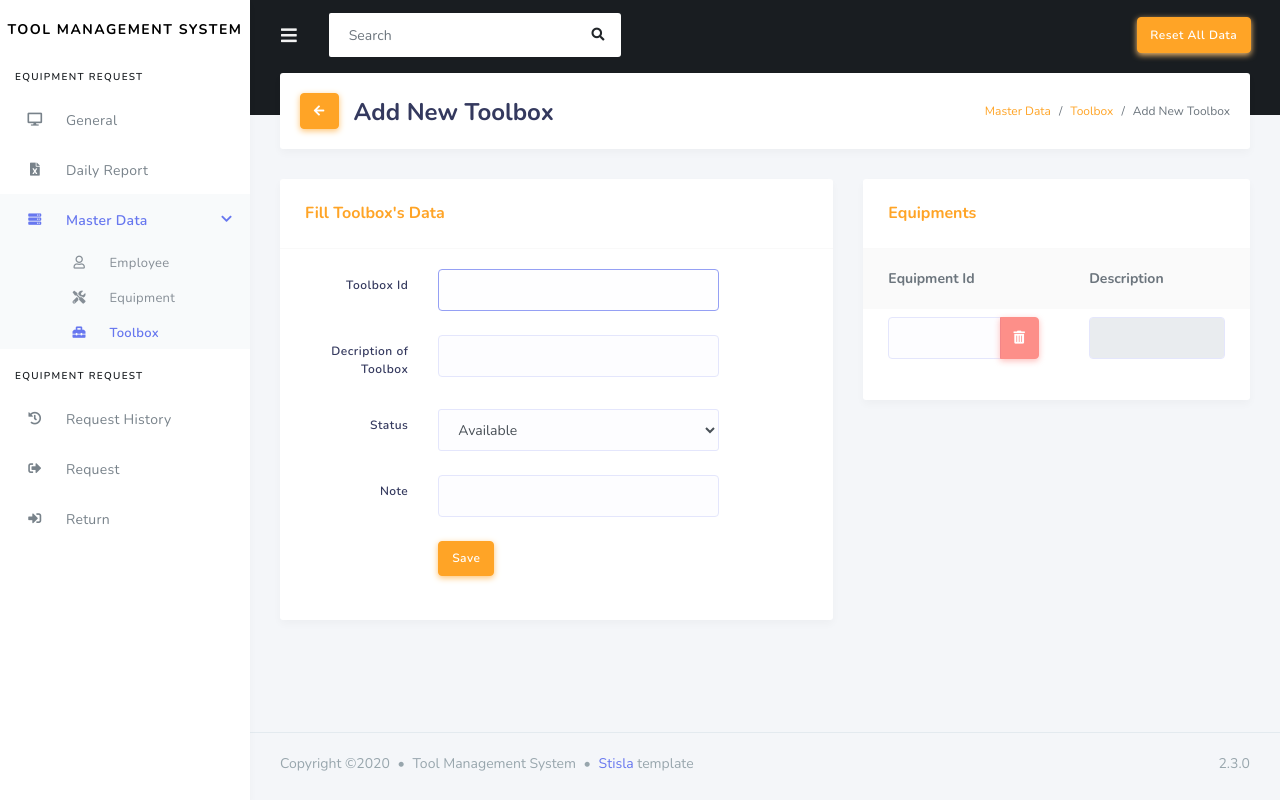
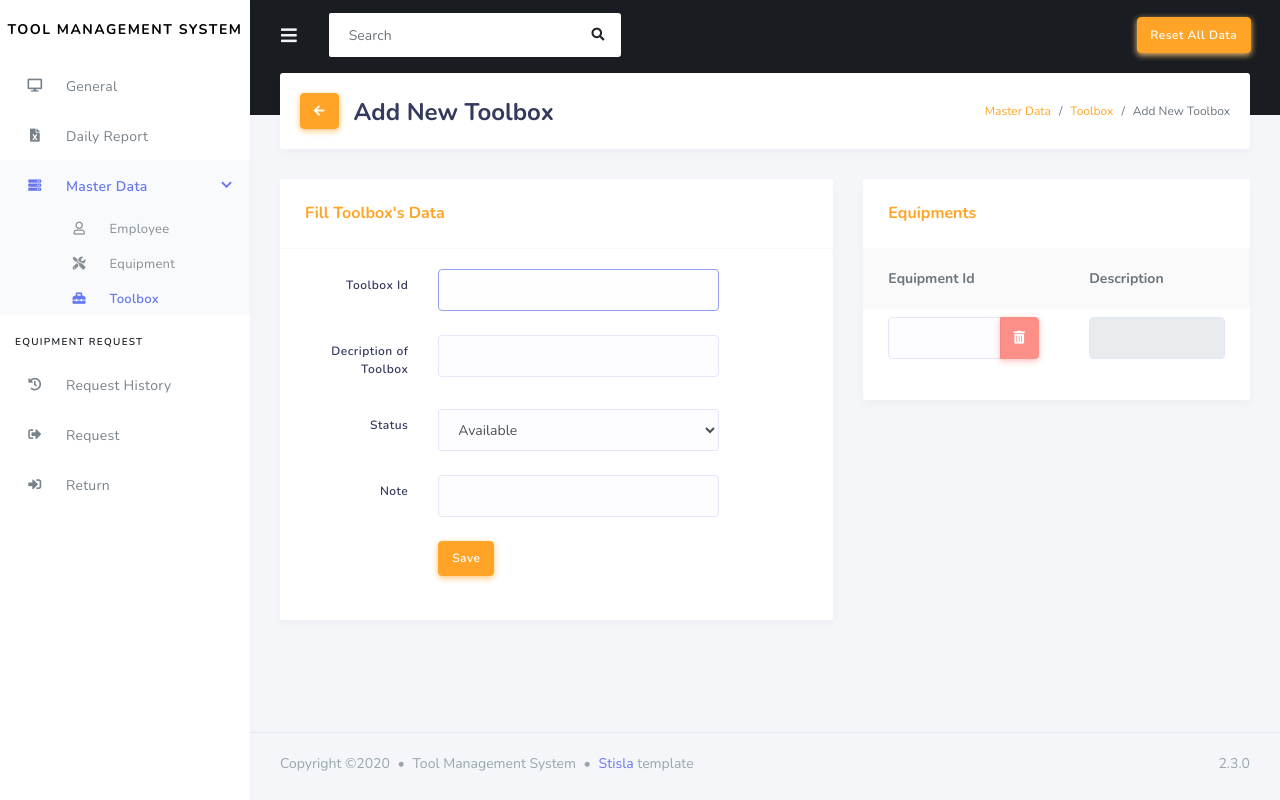
Before and after one commit to iqbaleff214/k3tab-tool-management-system, a CodeIgniter app: page /archived/index.php/toolbox/add in a window 1280 px wide. Run offline with CodeIgniter, Linux system fonts and the light colour scheme; some libraries are stand-ins or nearby versions.

Commit message:
Remove additional title on sidebar

```diff
--- a/application/views/layout/sidebar.php
+++ b/application/views/layout/sidebar.php
@@ -7,7 +7,7 @@
             <a href="<?php echo base_url(); ?>">TMS</a>
         </div>
         <ul class="sidebar-menu">
-            <li class="menu-header text-dark">Equipment Request</li>
+            <!-- <li class="menu-header text-dark">Equipment Request</li> -->
             <li class="<?php if ($sidebar == "Dashboard") echo "active"; ?>"><a class="nav-link" href="<?php echo base_url(); ?>"><i class="fas fa-desktop"></i> <span>General</span></a></li>
             <li class="<?php if ($sidebar == "Report") echo "active"; ?>"><a class="nav-link" href="<?php echo base_url('dashboard/report'); ?>"><i class="fas fa-file-excel"></i><span>Daily Report</span> </a></li>
             <li class="nav-item dropdown <?php if (($sidebar == "Employee") || ($sidebar == "Equipment") || ($sidebar == "Toolbox")) echo "active"; ?>">
```
